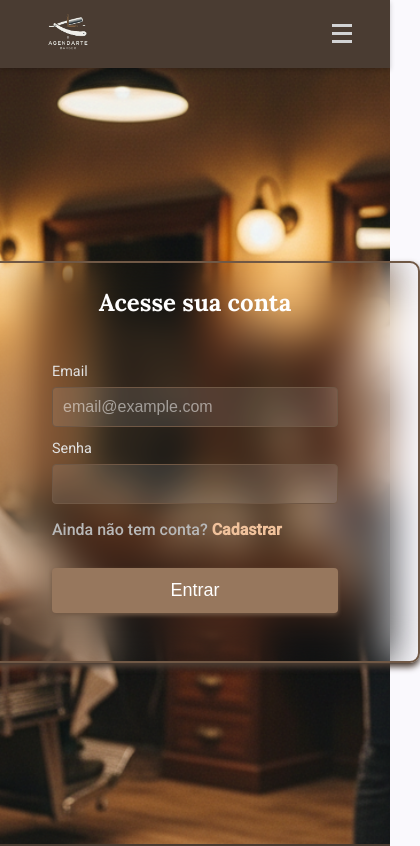
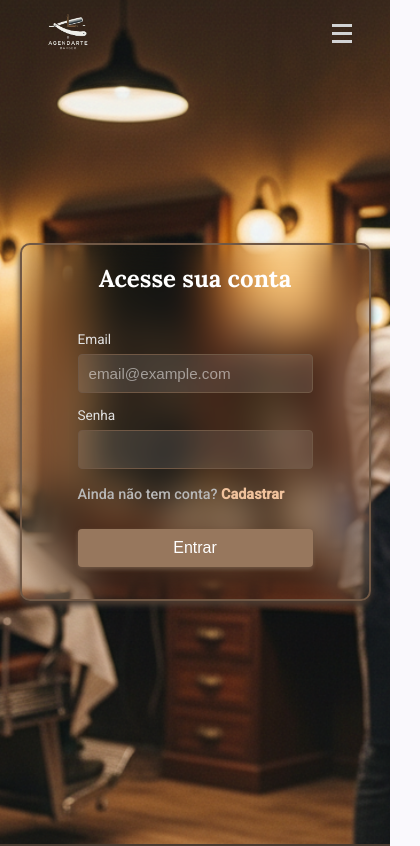
Before and after one commit to mateus-pa/barber-services-front-end, an Angular app: page /login in a window 390 px wide. Shown: the top 846 px of the page, 420 px wide, since content can reach past the window. Built offline with nearby package versions, Linux system fonts and the light colour scheme.

Commit message:
feat: elabora responsividade form login

```diff
--- a/src/app/components/form-login/form-login.css
+++ b/src/app/components/form-login/form-login.css
@@ -1,4 +1,4 @@
-.cadastro-container {
+.login-container {
   display: flex;
   flex-direction: column;
   align-items: center;
@@ -115,6 +115,7 @@ h2 {
   margin-bottom: 1.25rem;
   color: #b8b8b8;
   font-weight: 500;
+  text-align: left;
 }
 
 .text-cadastro a {
@@ -131,12 +132,12 @@ h2 {
 }
 
 .spinner {
-  border: 4px solid var(--marrom-muito-claro); /* Cor de fundo do círculo */
-  border-top: 4px solid var(--marrom-escuro); /* Cor do traço de carregamento */
+  border: 4px solid var(--marrom-muito-claro);
+  border-top: 4px solid var(--marrom-escuro);
   border-radius: 50%;
   width: 20px;
   height: 20px;
-  animation: spin 1s linear infinite; /* Animação de rotação */
+  animation: spin 1s linear infinite;
 }
 
 @keyframes spin {
@@ -147,3 +148,42 @@ h2 {
     transform: rotate(360deg);
   }
 }
+
+@media (max-width: 600px) {
+  .login-container {
+    width: 90%;
+    max-width: 450px;
+    margin: 2rem auto;
+    gap: 1.25rem;
+  }
+
+  form {
+    padding: 0 1rem;
+    margin: 0 4rem;
+    max-width: 100%;
+  }
+
+  h2 {
+    font-size: 1.5rem;
+    margin-top: 1.5rem;
+  }
+
+  .form-field label {
+    font-size: 0.85rem;
+  }
+
+  .text-input {
+    font-size: 0.95rem;
+  }
+
+  .text-cadastro {
+    font-size: 0.9rem;
+    margin-bottom: 1rem;
+  }
+
+  .btn-login {
+    font-size: 1rem;
+    padding: 0.6rem;
+    margin-bottom: 2rem;
+  }
+}
--- a/src/app/components/form-login/form-login.html
+++ b/src/app/components/form-login/form-login.html
@@ -2,7 +2,7 @@
 <app-erro-modal-login [message]="errorMessageLogin()" (closed)="showLoginError.set(false)" />
 }
 
-<section class="cadastro-container">
+<section class="login-container">
   <h2>Acesse sua conta</h2>
 
   <form [formGroup]="loginFormGroup" (ngSubmit)="onSubmit()">
--- a/src/app/components/header/header.ts
+++ b/src/app/components/header/header.ts
@@ -44,7 +44,7 @@ export class Header {
       window.pageYOffset || document.documentElement.scrollTop || document.body.scrollTop || 0;
 
     const stickyThreshold = 20;
-    const alwaysStickyRoutes = ['/login', '/dashboard/home', '/perfil'];
+    const alwaysStickyRoutes = ['/dashboard/home', '/perfil'];
 
     if (alwaysStickyRoutes.includes(this.currentRoute)) {
       this.isSticky = true;
```
